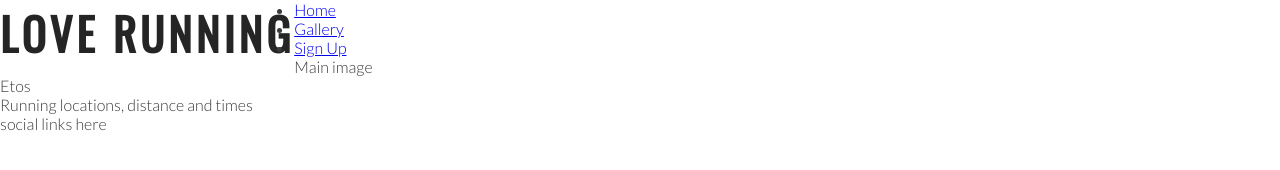
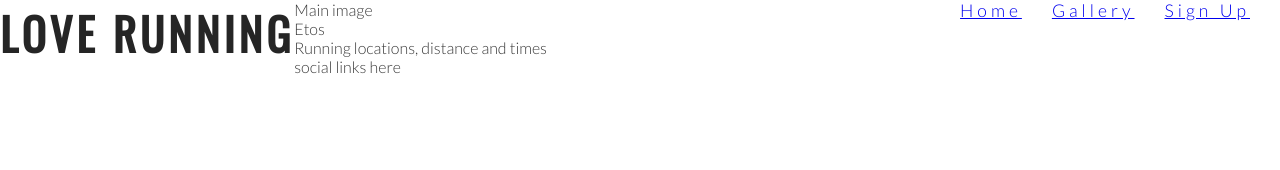
Before and after one commit to ObiOne84/love-running, a plain HTML site: page index.html in a window 1280 px wide. Drawn offline with nearby package versions, Linux system fonts and the light colour scheme.

Commit message:
Add style for navigation menu

```diff
--- a/assets/css/style.css
+++ b/assets/css/style.css
@@ -25,3 +25,14 @@ h2 {
     float: left;
     font-size: 280%;
 }
+
+#menu {
+    font-size: 110%;
+    letter-spacing: 4px;
+}
+
+#menu li {
+    float: right;
+    list-style-type: none;
+    margin-right: 30px;
+}
--- a/index.html
+++ b/index.html
@@ -17,16 +17,16 @@
         <a href="index.html">
             <h1 id="logo">Love Running</h1>
         </a>
-        <nav>
+        <nav id="menu">
             <ul>
                 <li>
-                    <a href="index.html">Home</a>
+                    <a href="#">Sign Up</a>
                 </li>
                 <li>
                     <a href="#">Gallery</a>
                 </li>
                 <li>
-                    <a href="#">Sign Up</a>
+                    <a href="index.html">Home</a>
                 </li>
             </ul>
         </nav>
```
